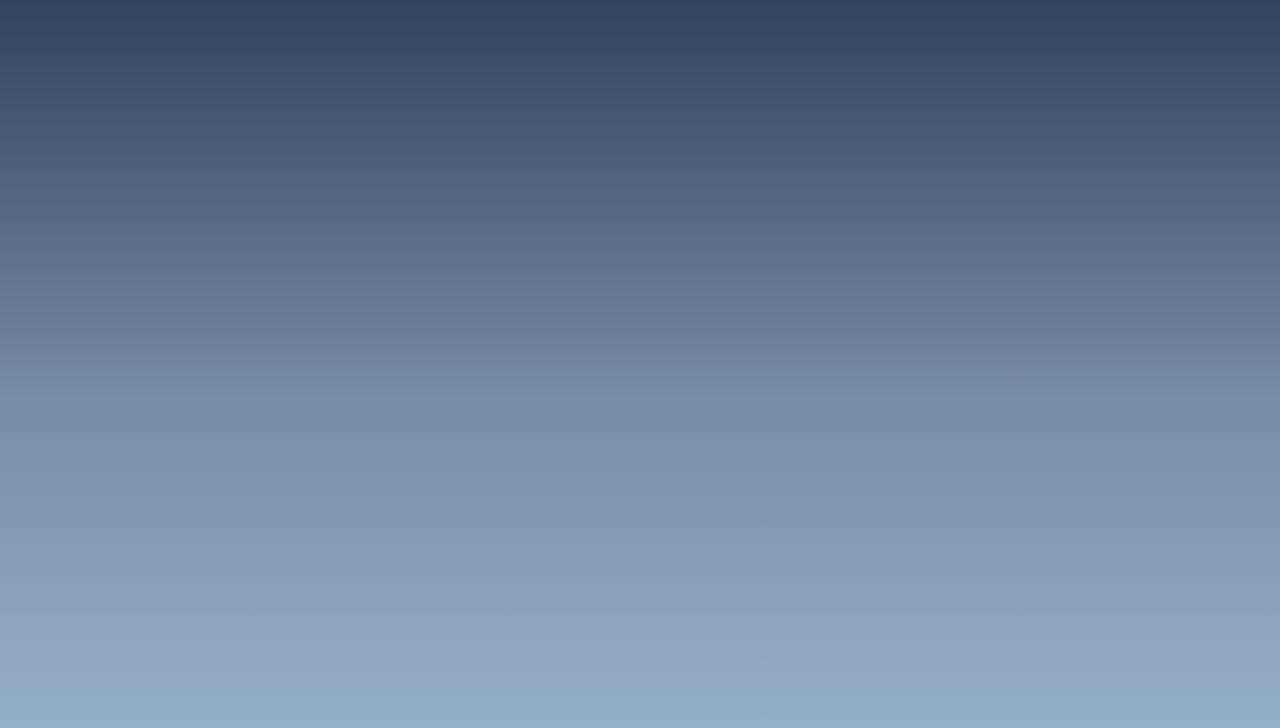
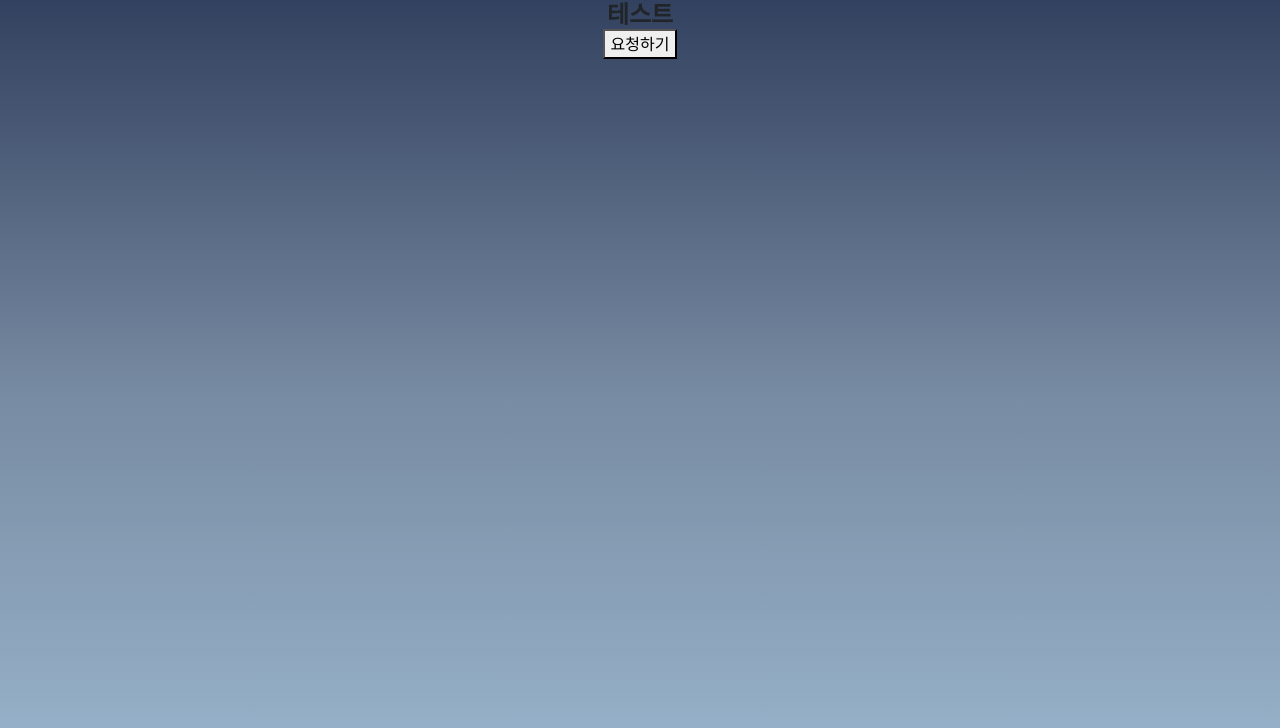
Before and after one commit to AstroHyo/Tutor-App, a React (Create React App) app in the folder frontend/tutorapp/: page /test in a window 1280 px wide. Before the commit this address had no page. Shown: the top 728 px of the page. Built offline with nearby package versions, Linux system fonts and the light colour scheme.

Commit message:
Add Test tab

```diff
--- a/frontend/tutorapp/src/App.css
+++ b/frontend/tutorapp/src/App.css
@@ -60,14 +60,14 @@ body {
 .exampleContainer{
 }
 
-.exampleBox{
+ .exampleBox{
   width: 200px;
   height: 100px;
   margin-left: auto;
   margin-right: auto;
   margin-bottom: 20px;
   color: white;
-  background-image: linear-gradient(to bottom right, #9bb7cf, #3182f6, #9bb7cf); /*bottom right  , #788ca3, #32415f*/
+  background-image: linear-gradient(to bottom right, #9bb7cf, #3182f6, #9bb7cf); /*bottom right  , #788ca3, #32415f 3182f6*/
   /*background: #3182f6;*/
   border-radius: 30px;
   border: none;
--- a/frontend/tutorapp/src/App.js
+++ b/frontend/tutorapp/src/App.js
@@ -4,6 +4,7 @@ import 'bootstrap/dist/css/bootstrap.min.css';
 import Chatbot from './routes/Chatbot';
 import ChatStart from './routes/ChatStart'
 import ChatSituation from './routes/ChatSituation';
+import Test from './routes/Test';
 import { Routes, Route, useNavigate } from 'react-router-dom';
 import { Container, Row, Col, Stack } from 'react-bootstrap';
 
@@ -35,12 +36,9 @@ function App() {
               </Stack>
             </Stack>
 
-
-
-            <button className="click" onClick={() =>{
-              navigate('/chatStart')
-              }}>
-                대화 시작하기!</button>
+            <button className="click" onClick={() =>{ navigate('/chatStart') }}>
+              대화 시작하기!
+            </button>
           </div>
         }/>
 
@@ -50,6 +48,11 @@ function App() {
 
         <Route path="/chatSituation" element={<ChatSituation/>}/>
 
+        <Route path="/test" element={<Test/>}/>
+
+
+        <Route path="/*" element={<h1>404page, but you can enjoy</h1>}/>
+
       </Routes>
     </div>
   );
--- /dev/null
+++ b/frontend/tutorapp/src/routes/Test.js
@@ -0,0 +1,31 @@
+import { useState } from 'react';
+import { Stack, Form, Row, Col } from 'react-bootstrap';
+import { useNavigate } from 'react-router-dom';
+
+function Test() {
+  async function getTutoring() {
+    try {
+        const response = await fetch('http://localhost:3000/tutoringSpeak', {
+            method: 'POST',
+            headers: {
+                'Content-Type': 'application/json'
+            },
+            body: JSON.stringify({ name: 'John' }) // replace with your desired data
+        });
+        const data = await response.json();
+        console.log(data);
+        return data;
+    } catch (error) {
+        console.error(error);
+    }
+}
+
+  return (
+    <div className="Test">
+        <h1>테스트</h1>
+        <button onClick={()=>{getTutoring()}}> 요청하기 </button>
+    </div>
+  );
+}
+
+export default Test;
```
Also changed, not shown: 1 other file (tests, documents, lock files or other folders).
